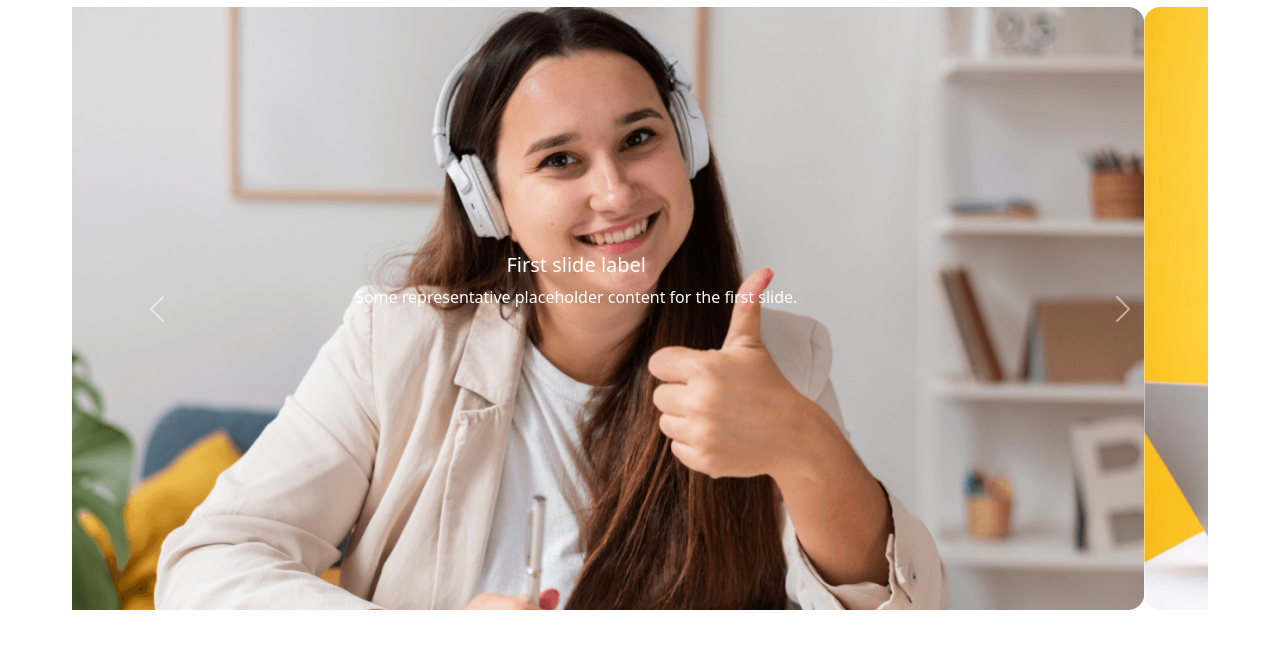
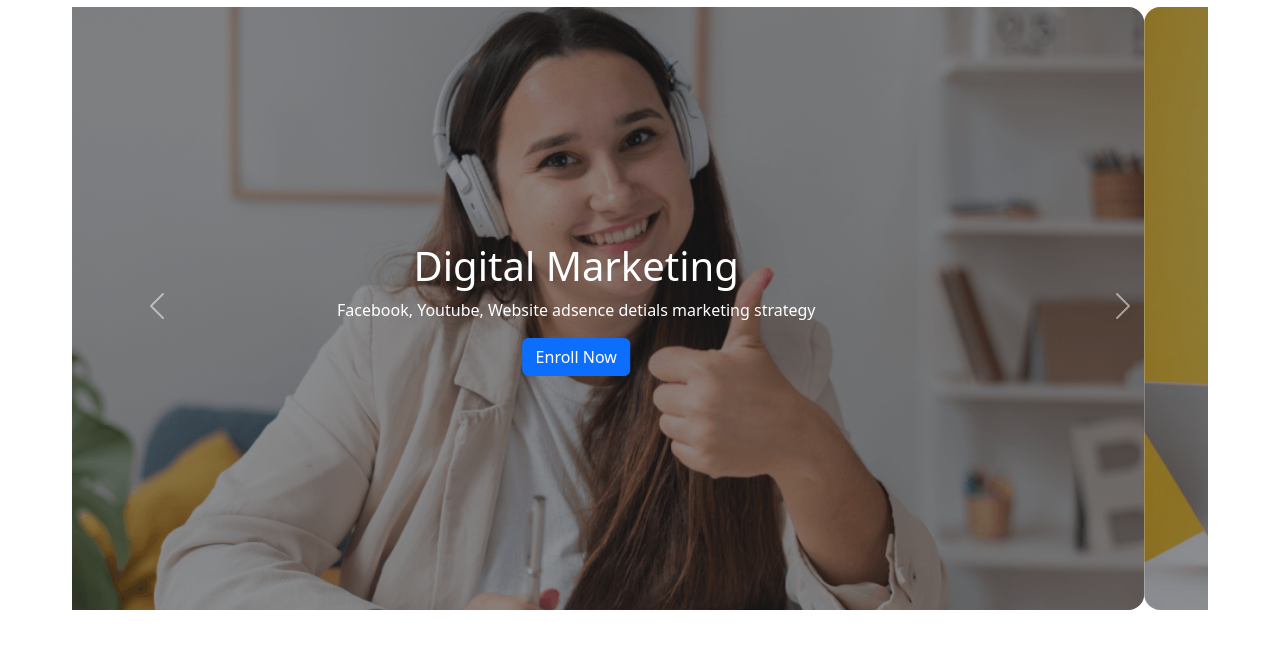
Before and after one commit to Maruf13/ProSkill, a plain HTML site: page index.html in a window 1280 px wide. Shown: the part 125-780 px from the top of the page. Drawn offline with nearby package versions, Linux system fonts and the light colour scheme.

Commit message:
some updated

```diff
--- a/index.html
+++ b/index.html
@@ -64,35 +64,38 @@
                 <div class="carousel-item active ">
                     <img src="images/cover/cover-1.png" class="rounded-4 d-block w-100 " alt="...">
                     <div
-                        class="carousel-caption d-none d-md-flex justify-content-center align-items-center h-100 flex-column">
-                        <h5>First slide label</h5>
-                        <p>Some representative placeholder content for the first slide.</p>
+                        class="carousel-caption p-0 start-0 end-0 bottom-0 rounded-4 bg-dark bg-opacity-50 d-flex d-md-flex d-lg-flex d-sm-flex justify-content-center align-items-center h-100 flex-column">
+                        <h1>Digital Marketing</h1>
+                        <p>Facebook, Youtube, Website adsence detials marketing strategy</p>
+                        <button class="btn btn-primary">Enroll Now</button>
                     </div>
                 </div>
                 <div class="carousel-item">
                     <img src="images/cover/cover-2.jpeg" class="rounded-4 d-block w-100" alt="...">
                     <div
-                        class="carousel-caption d-none d-md-flex justify-content-center align-items-center h-100 flex-column">
-                        <h5>First slide label</h5>
-                        <p>Some representative placeholder content for the first slide.</p>
+                        class="carousel-caption p-0 start-0 end-0 bottom-0 rounded-4 bg-dark bg-opacity-50 d-flex d-md-flex d-lg-flex d-sm-flex justify-content-center align-items-center h-100 flex-column">
+                        <h1>Website Development</h1>
+                        <p>Become a MERN stack developer & build modern Websites</p>
+                        <button class="btn btn-primary">Enroll Now</button>
                     </div>
                 </div>
                 <div class="carousel-item">
                     <img src="images/cover/cover-3.jpeg" class="rounded-4 d-block w-100" alt="...">
                     <div
-                        class="carousel-caption d-none d-md-flex justify-content-center align-items-center h-100 flex-column">
-                        <h5>First slide label</h5>
-                        <p>Some representative placeholder content for the first slide.</p>
+                        class="carousel-caption p-0 start-0 end-0 bottom-0 rounded-4 bg-dark bg-opacity-50 d-flex  d-md-flex d-lg-flex d-sm-flex justify-content-center align-items-center h-100 flex-column">
+                        <h1>Apps Development</h1>
+                        <p>Development of mobile apps using cross platform techniques</p>
+                        <button class="btn btn-primary">Enroll Now</button>
                     </div>
                 </div>
             </div>
-            <button class="carousel-control-prev" type="button" data-bs-target="#carouselExampleCaptions"
-                data-bs-slide="prev">
+            <button class="carousel-control-prev d-none d-sm-block" type="button"
+                data-bs-target="#carouselExampleCaptions" data-bs-slide="prev">
                 <span class="carousel-control-prev-icon" aria-hidden="true"></span>
                 <span class="visually-hidden">Previous</span>
             </button>
-            <button class="carousel-control-next" type="button" data-bs-target="#carouselExampleCaptions"
-                data-bs-slide="next">
+            <button class="carousel-control-next d-none d-sm-block" type="button"
+                data-bs-target="#carouselExampleCaptions" data-bs-slide="next">
                 <span class="carousel-control-next-icon" aria-hidden="true"></span>
                 <span class="visually-hidden">Next</span>
             </button>
--- a/styles.css
+++ b/styles.css
@@ -1,7 +1,3 @@
-body{
-    padding: 0;
-    margin: 0;
-}
 footer{
     height: 300px;
 }
```
